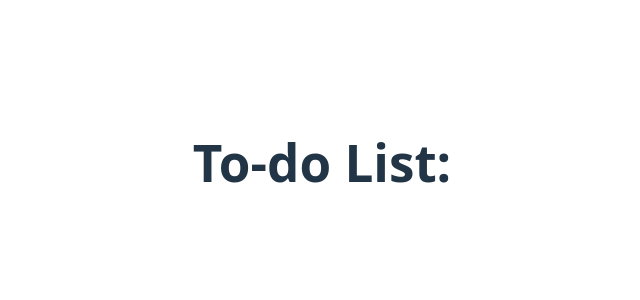
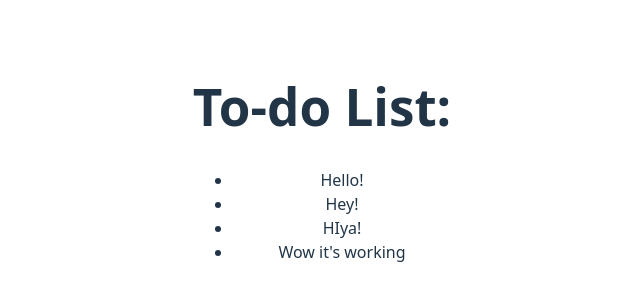
Before and after one commit to simonas-kulakauskas/react-todo-list, a React (Vite) app: page / in a window 1280 px wide. Shown: the part 238-538 px from the top of the page, without its empty margins (318-958 px from the left). Built offline with nearby package versions, Linux system fonts and the light colour scheme.

Commit message:
Created a function which displays the list items from 'data.js' called "DisplayListItems". The list items are passed to it as a prop.

```diff
--- a/src/App.jsx
+++ b/src/App.jsx
@@ -1,5 +1,6 @@
 // import { useState } from 'react'
-// import { todoListItems } from './data';
+import { todoListItems } from './data';
+import { useState } from 'react';
 import './App.css'
 
 
@@ -11,13 +12,26 @@ import './App.css'
 */
 
 
+function DisplayListItems({ listItems }) {
+  return (
+    listItems.map((item) => {
+      return (
+        <li key={item.key}>{item.value}</li>
+      );
+    })
+  );
+}
 
-export default function App() {
+function App() {
   return (
     <>
       <h1>To-do List: </h1>
       {/* Inset code below*/}
-
+      <ul>
+        <DisplayListItems listItems={todoListItems} />
+      </ul>
     </>
   );
 }
+
+export default App;
--- a/src/data.js
+++ b/src/data.js
@@ -1,22 +1,22 @@
 export let todoListItems = [
     {
         key: 0,
-        itemValue: "Hello!",
+        value: "Hello!",
         checkedOff: true
     },
     {
         key: 1,
-        itemValue: "Hey!",
+        value: "Hey!",
         checkedOff: false
     },
     {
         key: 2,
-        itemValue: "HIya!",
+        value: "HIya!",
         checkedOff: false
     },
     {
         key: 3,
-        itemValue: "Wow it's working",
+        value: "Wow it's working",
         checkedOff: false
     }
 ];
```
